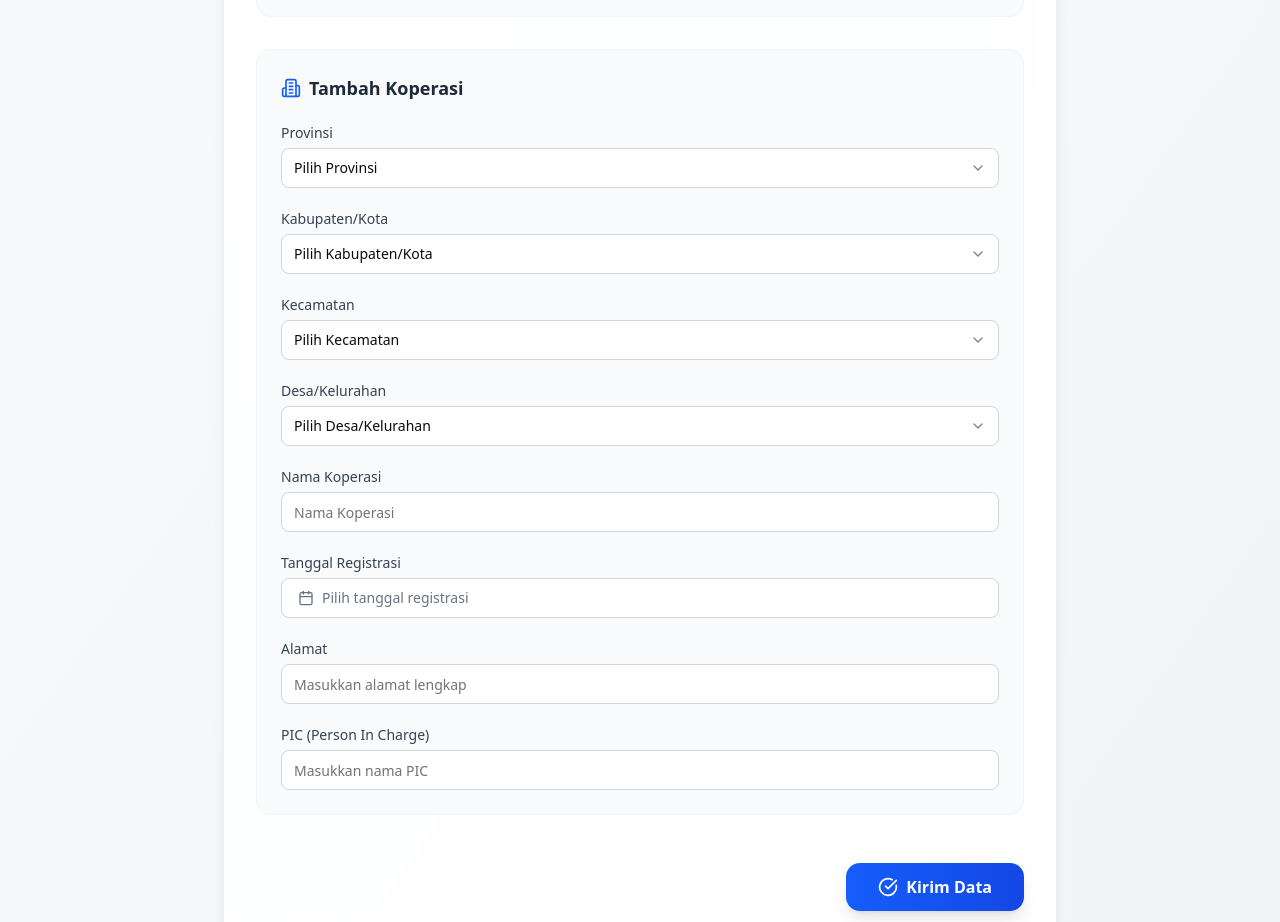
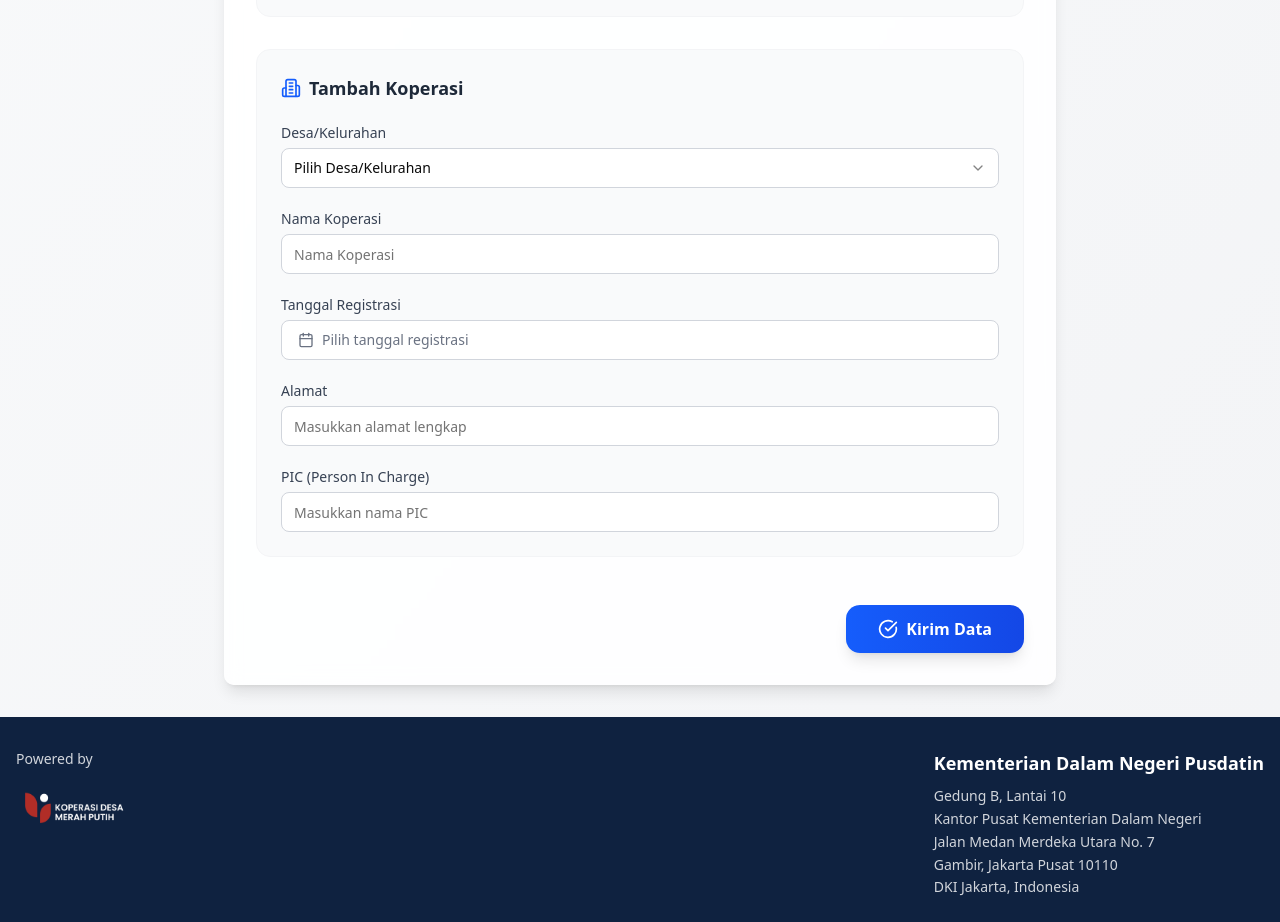
Before and after one commit to adhexa/koperasi-frontend, a React (Vite) app: page /socialization in a window 1280 px wide. Shown: the part 1000-1922 px from the top of the page. Built offline with nearby package versions, Linux system fonts and the light colour scheme.

Commit message:
revert: restore original SocializationPage implementation

```diff
--- a/src/pages/SocializationPage.tsx
+++ b/src/pages/SocializationPage.tsx
@@ -17,14 +17,12 @@ import { CalendarDays, Building2, CheckCircle, FileText, X, Upload } from 'lucid
 import { format } from 'date-fns'
 import { useNavigate } from 'react-router-dom'
 import uploadIcon from '../assets/icons/upload.png'
-import { koperasiAPI } from '../lib/api/koperasi'
-import type { KoperasiData } from '../lib/api/types'
 
 // Type definitions
 const formSchema = z.object({
-  kodeProvinsi: z.string().optional(),
-  kodeKobkot: z.string().optional(),
-  kodeKecamatan: z.string().optional(),
+  kodeProvinsi: z.string().min(1, "Kode provinsi wajib diisi."),
+  kodeKobkot: z.string().min(1, "Kode kabupaten/kota wajib diisi."),
+  kodeKecamatan: z.string().min(1, "Kode kecamatan wajib diisi."),
   kodeDesa: z.string().min(1, "Kode desa wajib diisi."),
   namaKoperasi: z.string().min(1, "Nama koperasi wajib diisi."),
   tanggalRegistrasi: z.string().min(1, "Tanggal registrasi wajib dipilih."),
@@ -169,28 +167,11 @@ export function SocializationPage() {
     form.setValue('status', newStatus, { shouldValidate: true })
   }
 
-  const onSubmit = async (values: FormData) => {
-    let statusRegistrasi = 0
-    if (values.status.sudahBerbadanHukum) statusRegistrasi = 3
-    else if (values.status.dalamProsesPembuatanAkta) statusRegistrasi = 2
-    else if (values.status.terbentuk) statusRegistrasi = 1
-    else if (values.status.sosialisasi) statusRegistrasi = 0
+  const onSubmit = (values: FormData) => {
+    const statusOrder: StatusKeys[] = ['sosialisasi', 'terbentuk', 'dalamProsesPembuatanAkta', 'sudahBerbadanHukum']
+    const highestStatus = statusOrder.reverse().find(key => values.status[key]) || ''
 
-    const payload: KoperasiData = {
-      kode_desa: values.kodeDesa || '75.01.01.2001',
-      nama_koperasi: values.namaKoperasi,
-      alamat: values.alamat,
-      pic: values.pic,
-      tanggal_registrasi: values.tanggalRegistrasi,
-      status_registrasi: statusRegistrasi
-    }
-
-    try {
-      await koperasiAPI.createKoperasi([payload])
-    } catch (err) {
-      console.warn('API call warning (handled for demo):', err)
-    }
-
+    console.log('Submitted:', { ...values, status: highestStatus })
     setShowSuccess(true)
     form.reset()
   }
@@ -313,9 +294,9 @@ export function SocializationPage() {
                         </div>
 
                         <div className="space-y-6">
-                          <LocationSelect name="kodeProvinsi" label="Provinsi" options={LOCATION_OPTIONS.provinsi} form={form} />
+                          {/* <LocationSelect name="kodeProvinsi" label="Provinsi" options={LOCATION_OPTIONS.provinsi} form={form} />
                           <LocationSelect name="kodeKobkot" label="Kabupaten/Kota" options={LOCATION_OPTIONS.kabkot} form={form} />
-                          <LocationSelect name="kodeKecamatan" label="Kecamatan" options={LOCATION_OPTIONS.kecamatan} form={form} />
+                          <LocationSelect name="kodeKecamatan" label="Kecamatan" options={LOCATION_OPTIONS.kecamatan} form={form} /> */}
                           <LocationSelect name="kodeDesa" label="Desa/Kelurahan" options={LOCATION_OPTIONS.desa} form={form} />
 
                           <FormField control={form.control} name="namaKoperasi" render={({ field }) => (
```
